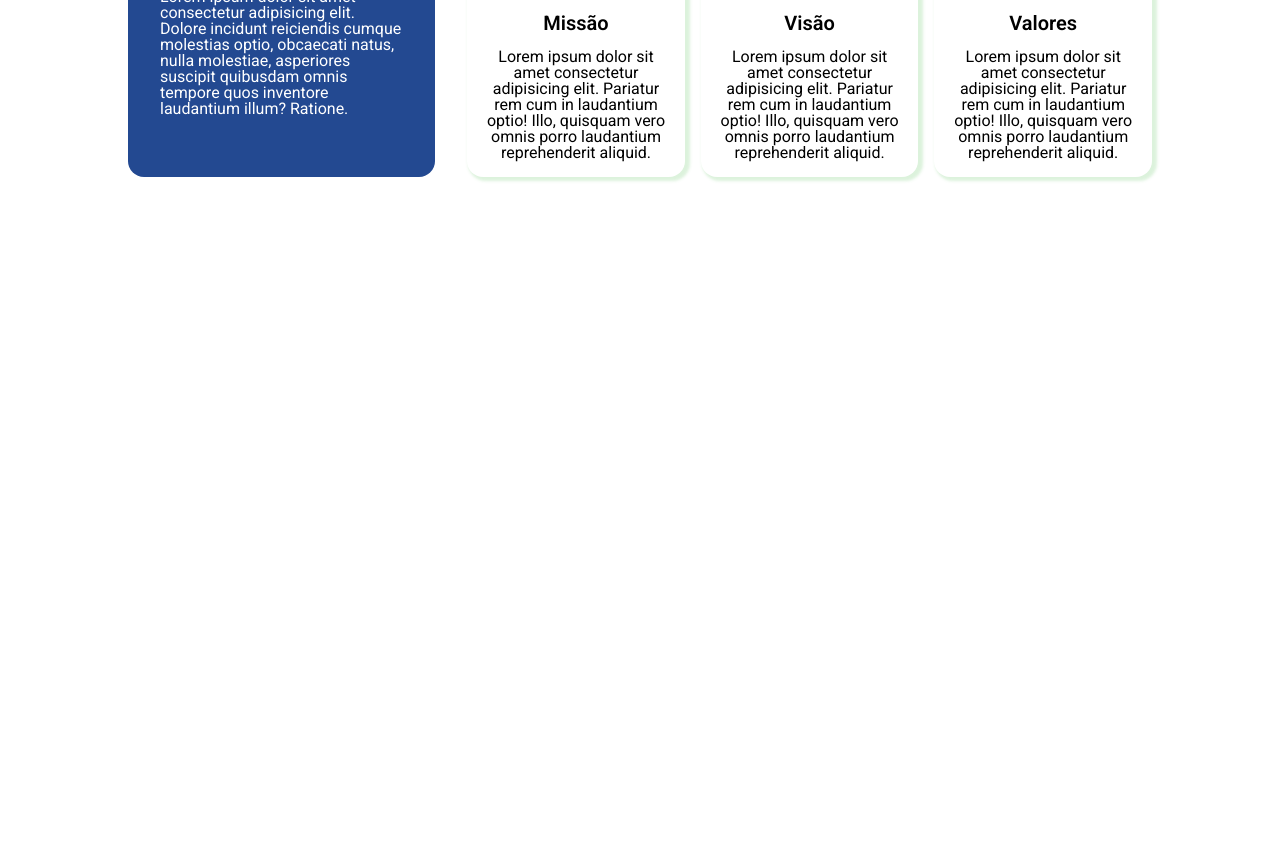
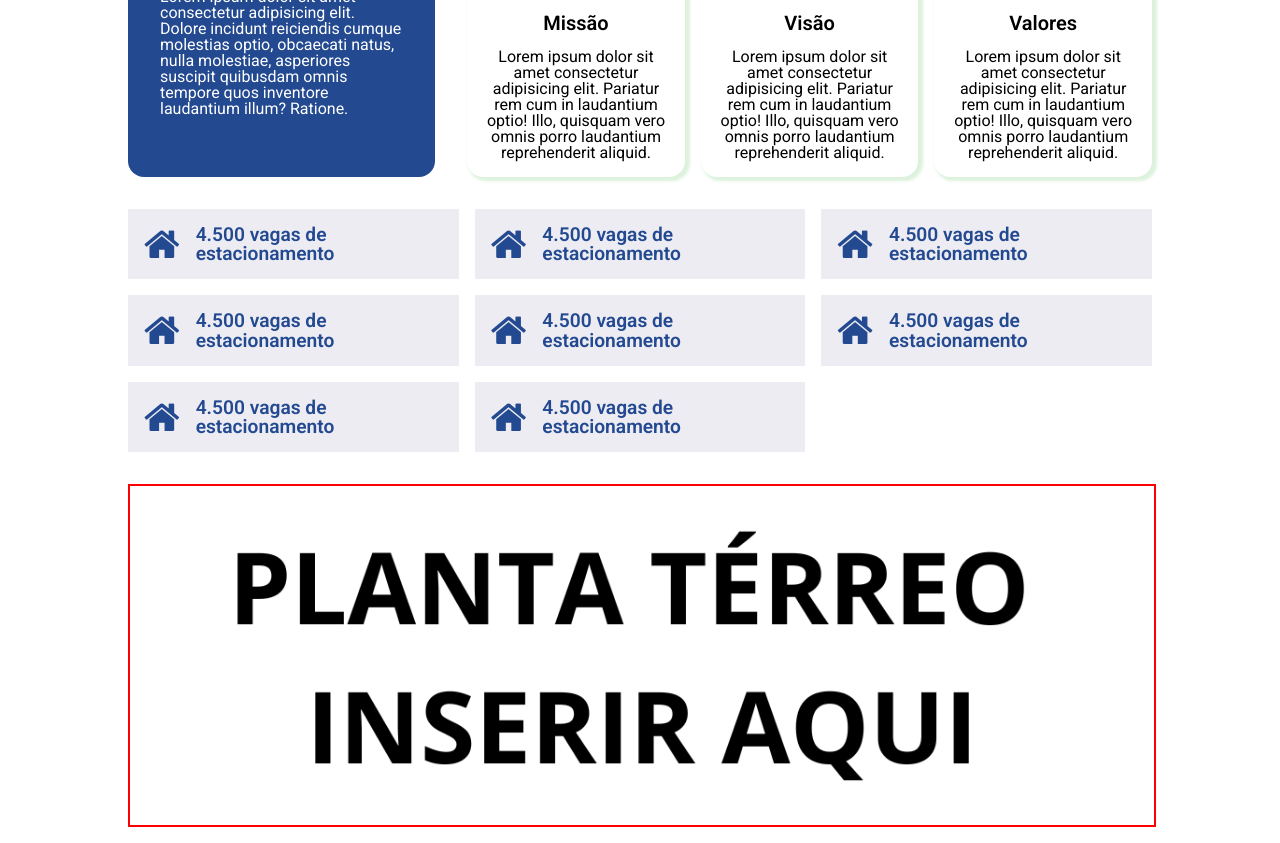
Before and after one commit to mateusmaciel460/projetos-inicial-web, a plain HTML site: page shopping-center/index.html in a window 1280 px wide. Shown: the part 607-1450 px from the top of the page. Before the commit the page ends 800 px from the top, so only its background shows below. Drawn offline with Linux system fonts and the light colour scheme.

Commit message:
estrutura e estilização de informações (shopping)

```diff
--- a/shopping-center/index.html
+++ b/shopping-center/index.html
@@ -56,7 +56,15 @@
                 </div>
             </div>
         </section>
+
+        <section class="conteudo__secao conteudo__informacao">
+            <ul class="conteudo__informacao-menu" id="elemento-informacao"></ul>
+
+            <img src="images/planta-terreo-shopping.png" alt="Planta - Térreo (Shopping)" class="conteudo__imagem"/>
+        </section>
     </main>
     <!-- MAIN -->
+
+    <script src="js/app.js" defer></script>
 </body>
 </html>
--- /dev/null
+++ b/shopping-center/js/app.js
@@ -0,0 +1,20 @@
+let elementoInformacao = document.querySelector('#elemento-informacao');
+
+function exibirListaInformacoes() {
+    let listaInformacoes = [
+        { icone: 'fa-2x fa fa-home', titulo: '4.500 vagas de estacionamento' }
+    ];
+
+    for (let contador = 0; contador < 8; contador++) {
+        listaInformacoes.forEach((informacao) => {
+            elementoInformacao.innerHTML += `
+                <li class="conteudo__informacao-item">
+                    <i class="${informacao.icone}" aria-hidden="true"></i>
+                    ${informacao.titulo}
+                </li>
+            `;
+        });
+    }
+}
+
+exibirListaInformacoes();
--- a/shopping-center/styles/main/identidade.css
+++ b/shopping-center/styles/main/identidade.css
@@ -4,7 +4,7 @@
     gap: 2rem;
 }
 
-.conteudo__grupo {
+.conteudo__identidade .conteudo__grupo {
     display: flex;
     gap: 1rem;
 }
--- /dev/null
+++ b/shopping-center/styles/main/informacao.css
@@ -0,0 +1,47 @@
+.conteudo__informacao {
+    display: flex;
+    flex-direction: column;
+    gap: 2rem;
+}
+
+.conteudo__informacao .conteudo__imagem {
+    width: 100%;
+}
+
+.conteudo__informacao-menu {
+    display: grid;
+    grid-template-columns: repeat(4, 1fr);
+    gap: 1rem;
+    justify-items: center;
+}
+
+.conteudo__informacao-item {
+    align-items: start;
+    background: #ececf2;
+    color: #234991;
+    display: flex;
+    font-weight: 600;
+    gap: 1rem;
+    justify-content: center;
+    padding: 1rem;
+}
+
+@media screen and (max-width: 1300px) {
+    .conteudo__informacao-menu{
+        grid-template-columns: repeat(3, 1fr);
+        gap: 1rem;
+    }
+}
+
+@media screen and (max-width: 736px) {
+    .conteudo__informacao-menu {
+        grid-template-columns: repeat(2, 1fr);
+    }
+}
+
+@media screen and (max-width: 520px) {
+    .conteudo__informacao-menu {
+        grid-template-columns: repeat(1, 1fr);
+        text-align: center;
+    }
+}
--- a/shopping-center/styles/main/main.css
+++ b/shopping-center/styles/main/main.css
@@ -1 +1,2 @@
 @import url('./identidade.css');
+@import url('./informacao.css');
```
Also changed, not shown: shopping-center/images/planta-terreo-shopping.png (added).
